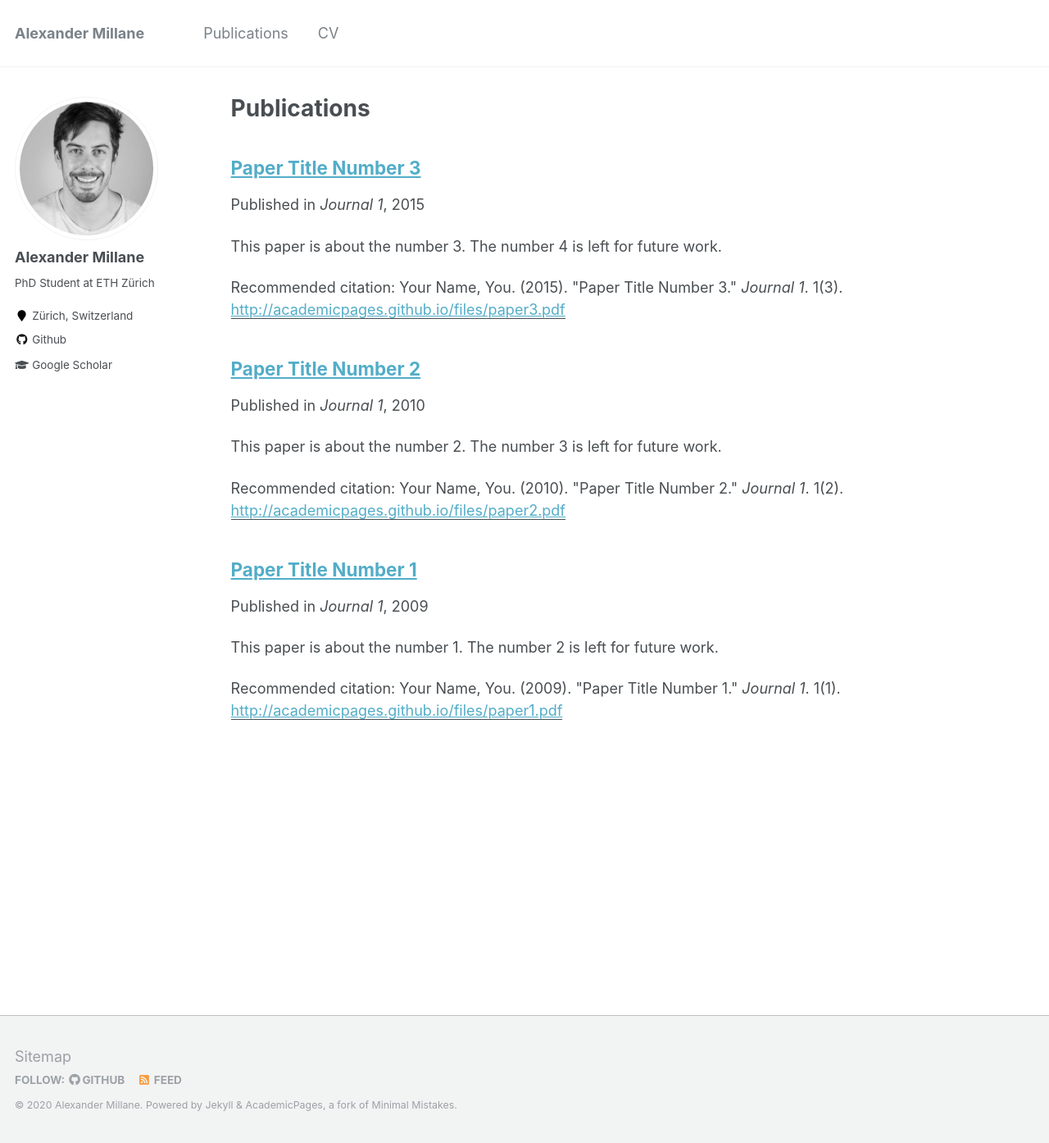
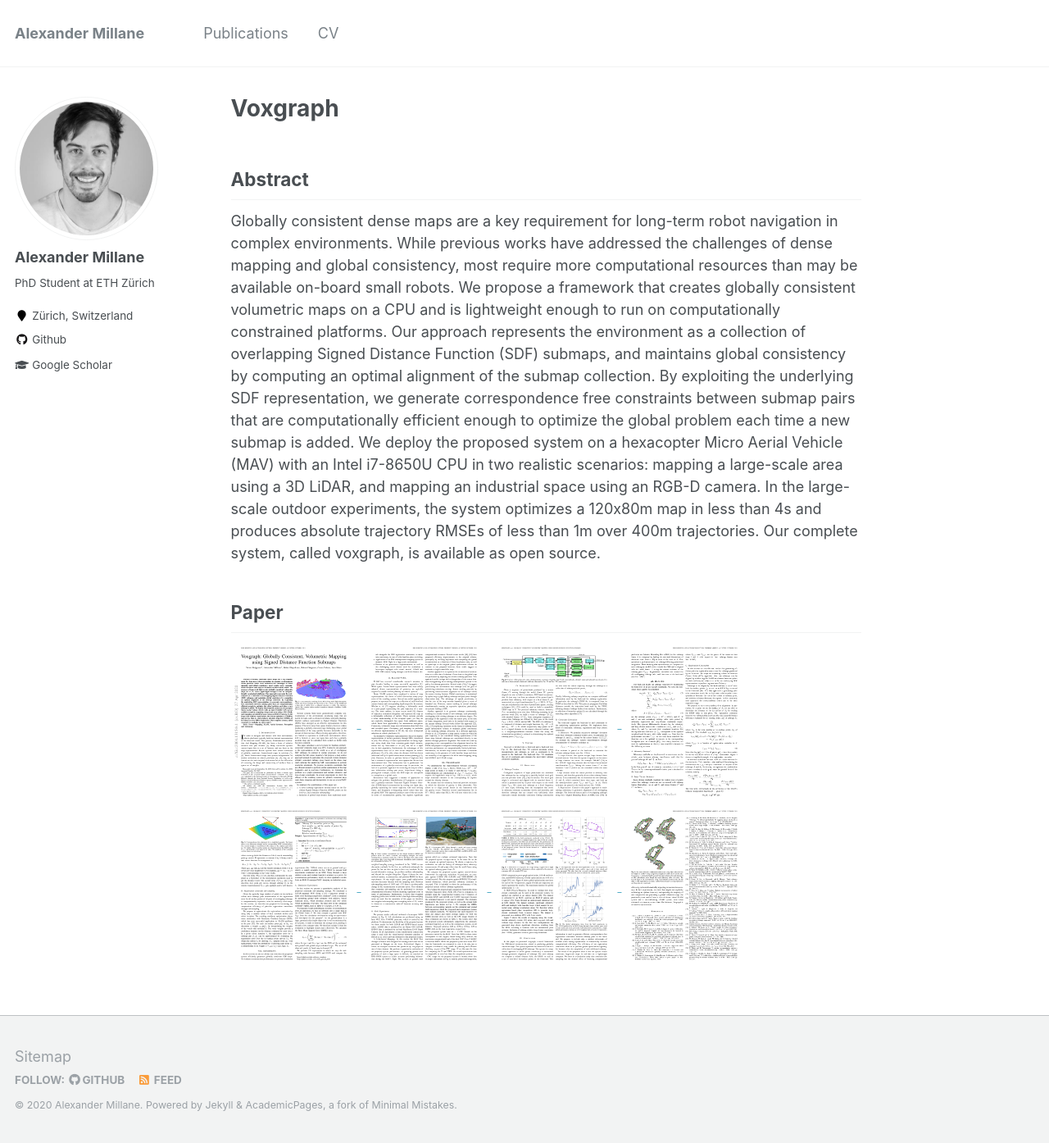
Before and after one commit to alexmillane/alexmillane.github.io, a Jekyll site: the page built from _pages/voxgraph.md, in a window 1280 px wide and 1394 px high. Shown: the whole window at 82% size. Built offline with Jekyll 4.4.1, drawn with Linux system fonts in a browser that asks for light colours.

Commit message:
files for the voxgraph page

```diff
--- /dev/null
+++ b/_pages/voxgraph.md
@@ -0,0 +1,24 @@
+---
+permalink: /publications/
+title: "Voxgraph"
+excerpt: "Voxgraph"
+author_profile: true
+redirect_from:
+  - /voxgraph/
+  - /voxgraph.html
+---
+
+## Abstract
+
+Globally consistent dense maps are a key requirement for long-term robot navigation in complex environments. While previous works have addressed the challenges of dense mapping and global consistency, most require more computational resources than may be available on-board small robots. We propose a framework that creates globally consistent volumetric maps on a CPU and is lightweight enough to run on computationally constrained platforms. Our approach represents the environment as a collection of overlapping Signed Distance Function (SDF) submaps, and maintains global consistency by computing an optimal alignment of the submap collection. By exploiting the underlying SDF representation, we generate correspondence free constraints between submap pairs that are computationally efficient enough to optimize the global problem each time a new submap is added. We deploy the proposed system on a hexacopter Micro Aerial Vehicle (MAV) with an Intel i7-8650U CPU in two realistic scenarios: mapping a large-scale area using a 3D LiDAR, and mapping an industrial space using an RGB-D camera. In the large-scale outdoor experiments, the system optimizes a 120x80m map in less than 4s and produces absolute trajectory RMSEs of less than 1m over 400m trajectories. Our complete system, called voxgraph, is available as open source.
+
+## Paper
+
+[![Freetures](/files/voxgraph/voxgraph-0.png){:height="20%" width="20%"}
+![Freetures](/files/voxgraph/voxgraph-1.png){:height="20%" width="20%"}
+![Freetures](/files/voxgraph/voxgraph-2.png){:height="20%" width="20%"}
+![Freetures](/files/voxgraph/voxgraph-3.png){:height="20%" width="20%"}
+![Freetures](/files/voxgraph/voxgraph-4.png){:height="20%" width="20%"}
+![Freetures](/files/voxgraph/voxgraph-5.png){:height="20%" width="20%"}
+![Freetures](/files/voxgraph/voxgraph-6.png){:height="20%" width="20%"}
+![Freetures](/files/voxgraph/voxgraph-7.png){:height="20%" width="20%"}](https://arxiv.org/pdf/2004.13154.pdf)
```
Also changed, not shown: _pages/publications.md (+1 -1 lines), files/voxgraph/voxgraph-0.png (added), files/voxgraph/voxgraph-1.png (added), files/voxgraph/voxgraph-2.png (added), files/voxgraph/voxgraph-3.png (added), files/voxgraph/voxgraph-4.png (added), files/voxgraph/voxgraph-5.png (added), files/voxgraph/voxgraph-6.png (added), files/voxgraph/voxgraph-7.png (added), 1 other file.
